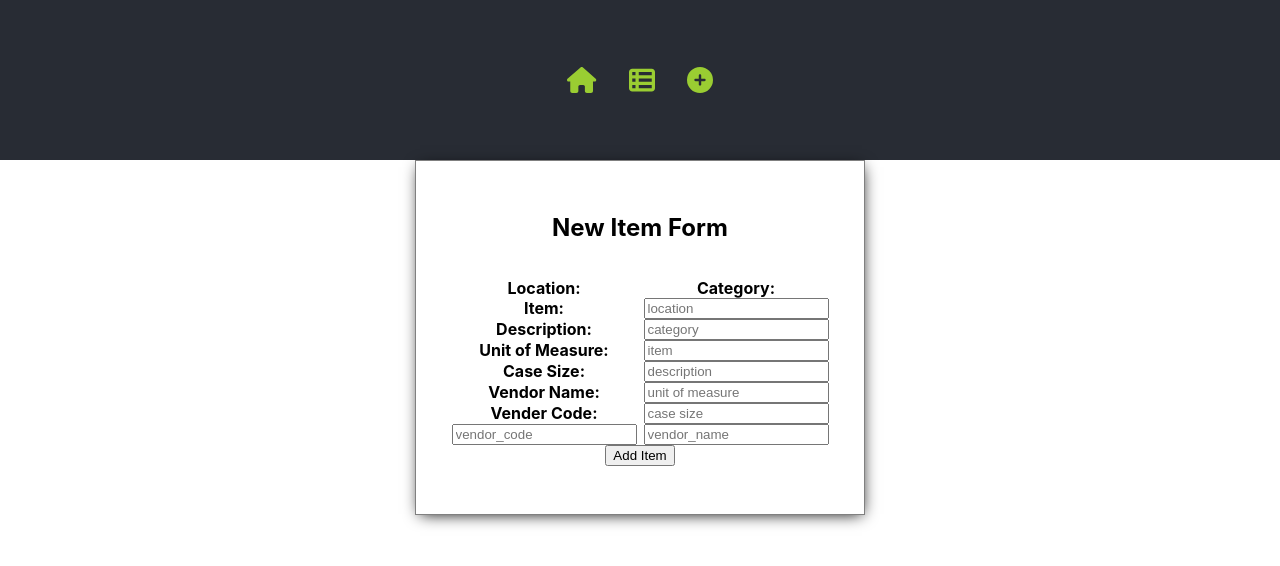
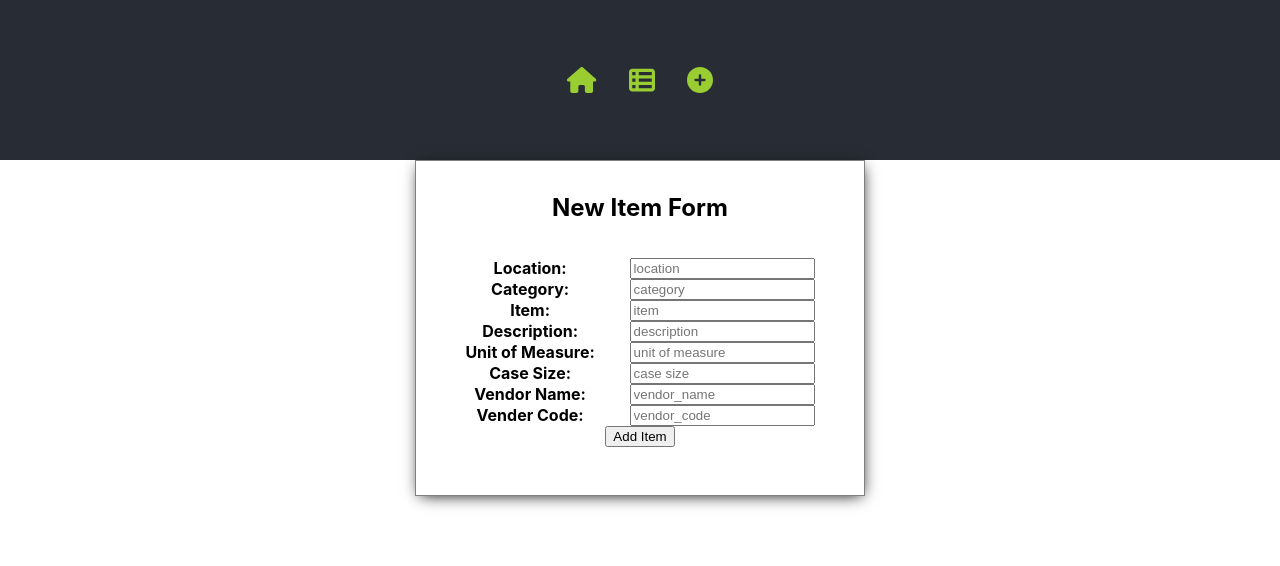
Before and after one commit to Job85/Restaurant-Inventory-App, a React (Create React App) app in the folder client/: page /new in a window 1280 px wide. Shown: the top 566 px of the page. Built offline with nearby package versions, Linux system fonts and the light colour scheme.

Commit message:
gave className="cardHeader" to h2 tag inside Card component; removed cardHeader from cardUl grid-template-areas, removed duplicate and unused styling from App.css

```diff
--- a/client/src/App.css
+++ b/client/src/App.css
@@ -17,15 +17,12 @@
   color: #61dafb;
 } */
 
-.card {
-  margin: 0 auto;
-}
+.card {}
 
 .cardUl {
   display: grid;
   place-items: center;
   grid-template-areas:
-    "cardHeader cardHeader"
     "location locationInput"
     "category categoryInput"
     "item itemInput"
@@ -102,6 +99,7 @@
   margin-bottom: 1rem;
   display: flex;
   flex-direction: column;
+  margin: 0 auto;
 }
 
 .createForm {
--- a/client/src/components/Card.jsx
+++ b/client/src/components/Card.jsx
@@ -19,7 +19,7 @@ const Card = ({ children }) => {
 
     return (
         <div className="card">
-            <h2>{cardTitle}</h2>
+            <h2 className="cardHeader">{cardTitle}</h2>
             <div>
                 <ul className="cardUl">{inventoryItem}{children}</ul>
             </div>
```
